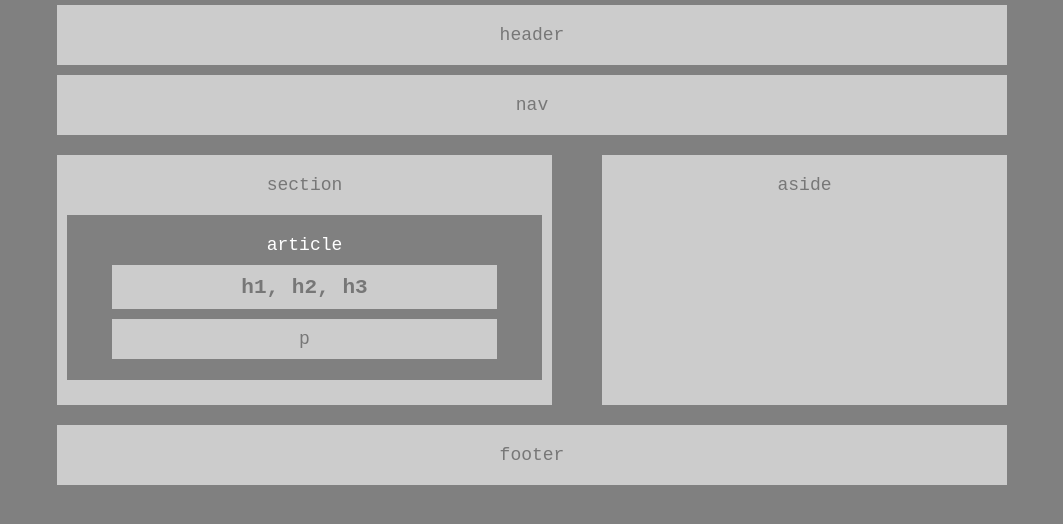
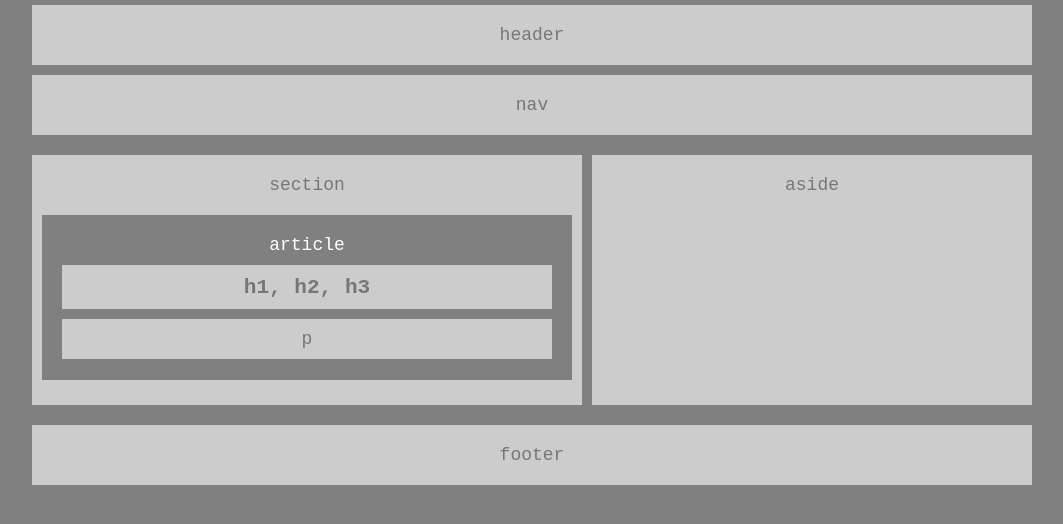
Before and after one commit to kramrock/HW-Wireframe, a plain HTML site: page index.html in a window 1280 px wide. Shown: the whole page, without its empty margins (108-1171 px from the left). Drawn offline with Linux system fonts and the light colour scheme.

Commit message:
changed width of section and aside to %, removed width for h3 and p

```diff
--- a/style.css
+++ b/style.css
@@ -1,6 +1,5 @@
 * {
-    margin-left: 25px;
-    margin-right: 25px;
+
     text-align: center;
     background: gray;
 }
@@ -26,7 +25,7 @@ nav {
 section {
     background: #ccc;
     float: left;
-    width: 495px;
+    width: 55%;
     height: 250px;
     margin-bottom: 20px;
 }
@@ -42,7 +41,7 @@ article {
 aside {
     background: #ccc;
     float: right;
-    width: 405px;
+    width: 44%;
     height: 250px;
     margin-bottom: 20px;
 }
@@ -53,7 +52,7 @@ h3 {
     background: #ccc;
     color: #777;
     padding: 10px;
-    width: 95%px;
+
 }
 p {
     margin-top: 10px;
@@ -61,7 +60,7 @@ p {
     padding: 10px;
     background: #ccc;
     color: #777;
-    width: 95%px;
+
 }
 footer {
 
```
